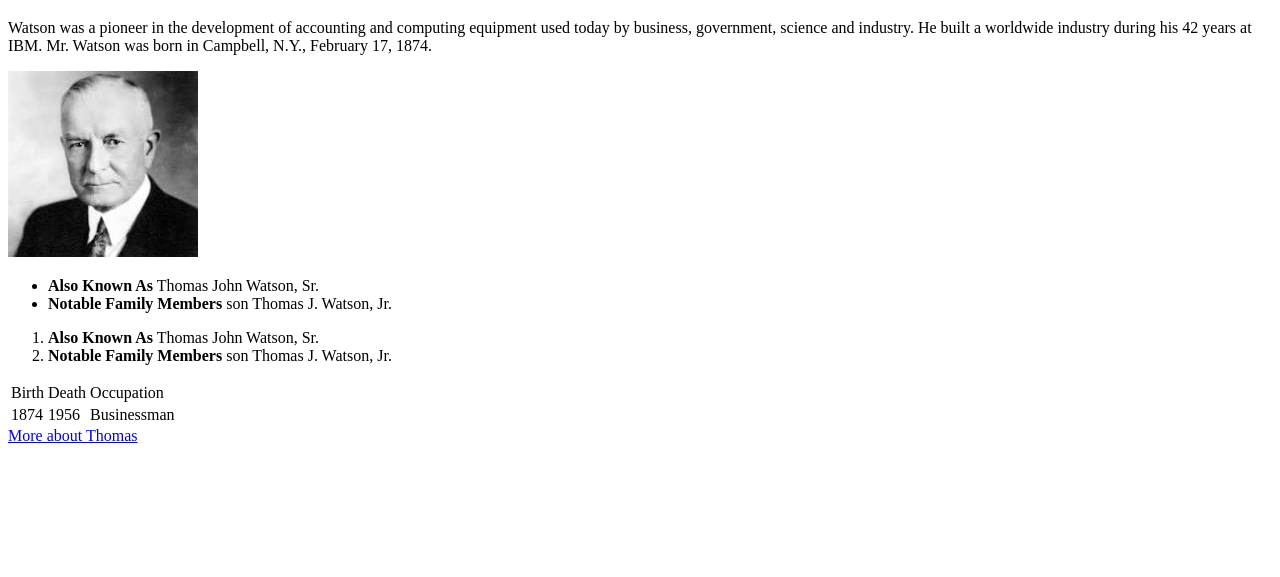
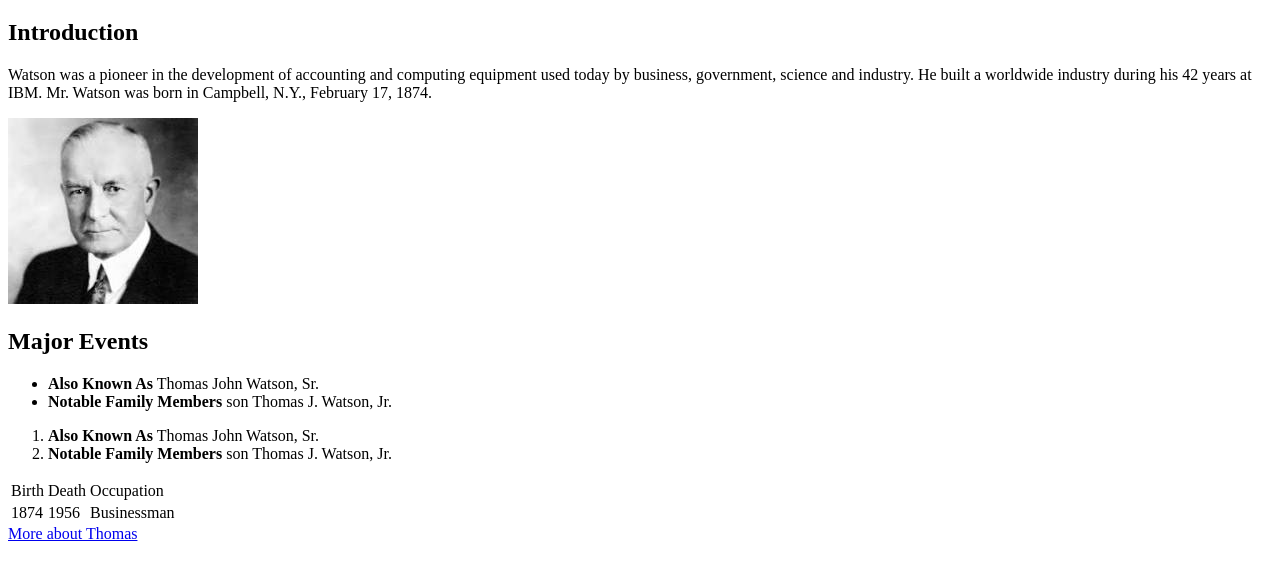
Before and after one commit to pravashkarki/webtechnologies, a plain HTML site: page Workshop/Week Two/Exercise One/index.html in a window 1280 px wide. Shown: the part 61-638 px from the top of the page. Drawn offline with Linux system fonts and the light colour scheme.

Commit message:
add: sections and heading

```diff
--- a/Workshop/Week Two/Exercise One/index.html
+++ b/Workshop/Week Two/Exercise One/index.html
@@ -35,6 +35,8 @@
       <h1>Web of: IBM founder Thomas J. Watson Sr.</h1>
     </header>
     <main>
+      <section>
+        <h2>Introduction</h2>
         <p>
           Watson was a pioneer in the development of accounting and computing
           equipment used today by business, government, science and industry. He
@@ -42,6 +44,10 @@
           born in Campbell, N.Y., February 17, 1874.
         </p>
         <img src="thomas.jpeg" alt="Thomas" class="center" />
+      </section>
+
+      <section>
+        <h2>Major Events</h2>
 
         <ul>
           <li><strong>Also Known As</strong> Thomas John Watson, Sr.</li>
@@ -69,6 +75,7 @@
             <td>Businessman</td>
           </tr>
         </table>
+      </section>
     </main>
 
     <footer>
```
Lines whose indentation alone changed are shown as unchanged.
